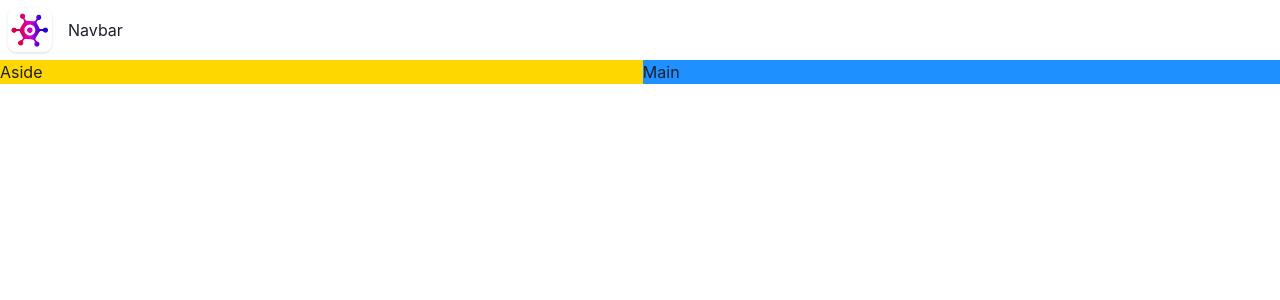
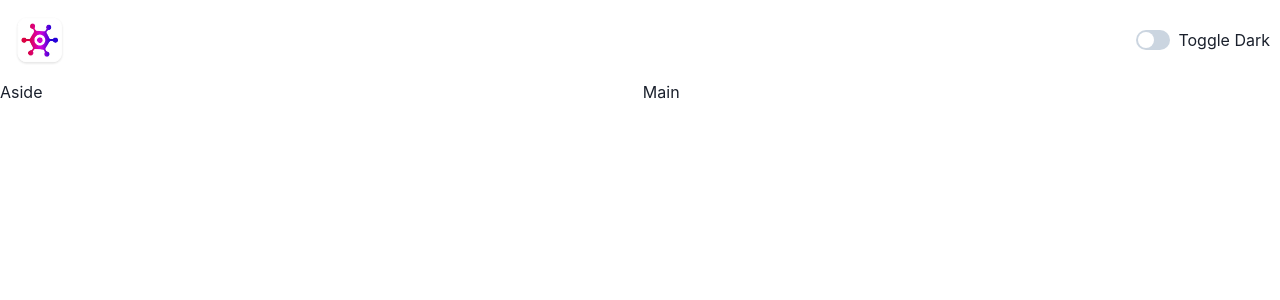
Before and after one commit to hakimbarraud/game-hub, a React (Vite) app: page / in a window 1280 px wide. Shown: the top 300 px of the page. Built offline with nearby package versions, Linux system fonts and the light colour scheme.

Commit message:
Build the color mode switch

```diff
--- a/src/App.tsx
+++ b/src/App.tsx
@@ -13,13 +13,9 @@
         <Navbar />
       </GridItem>
       <Show above="lg">
-        <GridItem area="aside" bgColor="gold">
-          Aside
-        </GridItem>
+        <GridItem area="aside">Aside</GridItem>
       </Show>
-      <GridItem area="main" bgColor="dodgerblue">
-        Main
-      </GridItem>
+      <GridItem area="main">Main</GridItem>
     </Grid>
   );
 }
--- /dev/null
+++ b/src/components/ColorModeSwitch.tsx
@@ -0,0 +1,17 @@
+import { HStack, Switch, Text, useColorMode } from "@chakra-ui/react";
+
+const ColorModeSwitch = () => {
+  const { colorMode, toggleColorMode } = useColorMode();
+  return (
+    <HStack>
+      <Switch
+        isChecked={colorMode === "dark"}
+        onChange={toggleColorMode}
+        colorScheme="green"
+      />
+      <Text>Toggle {colorMode === "light" ? "Dark" : "Light"}</Text>
+    </HStack>
+  );
+};
+
+export default ColorModeSwitch;
--- a/src/components/Navbar.tsx
+++ b/src/components/Navbar.tsx
@@ -1,10 +1,12 @@
-import { HStack, Image, Text } from "@chakra-ui/react";
+import { HStack, Image, Spacer } from "@chakra-ui/react";
 import logo from "../assets/logo.webp";
+import ColorModeSwitch from "./ColorModeSwitch";
 const Navbar = () => {
   return (
-    <HStack>
+    <HStack p="10px">
       <Image src={logo} boxSize="60px" />
-      <Text>Navbar</Text>
+      <Spacer />
+      <ColorModeSwitch />
     </HStack>
   );
 };
```
